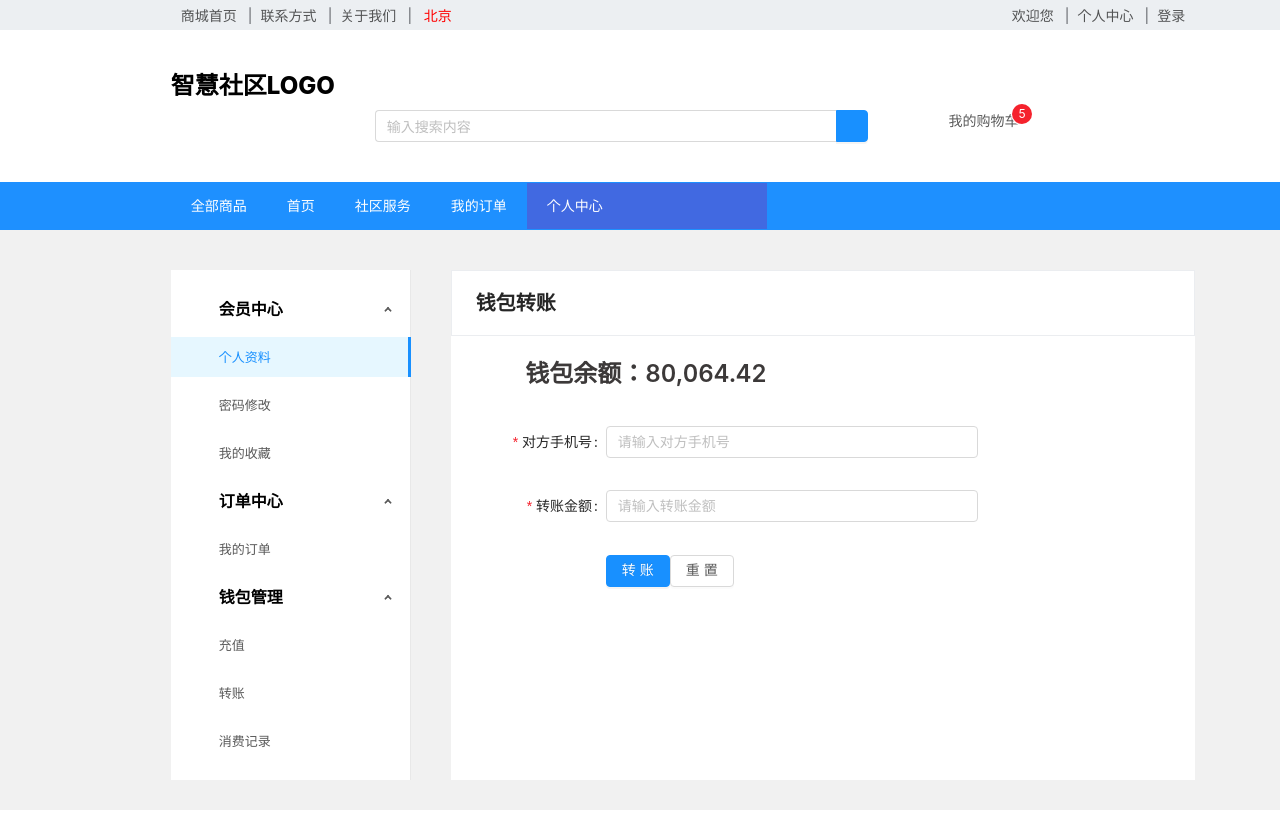
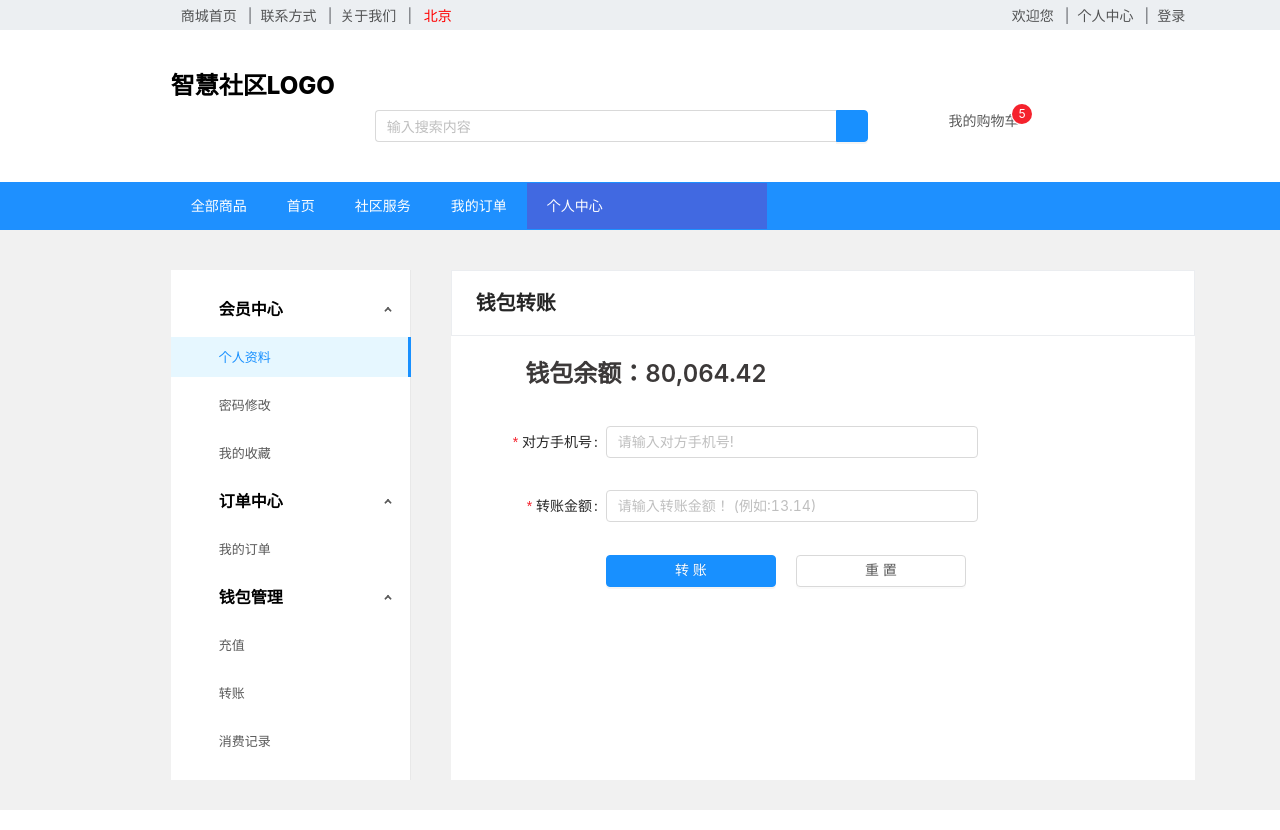
Before and after one commit to SUI5477100/dr_smart_community, a Vue app: page /personalCenter/myTransfer in a window 1280 px wide. Shown: the top 830 px of the page. Built offline with nearby package versions, Linux system fonts and the light colour scheme.

Commit message:
feat:转账表单校验

```diff
--- a/src/components/personalCenterComponents/myRecharge.vue
+++ b/src/components/personalCenterComponents/myRecharge.vue
@@ -96,9 +96,11 @@ export default {
         handleSelectChange(value) {
             console.log(value);
         },
+        // 重置表单项
         handleReset() {
-            this.form.resetFields(); // 重置表单项
+            this.form.resetFields();
         },
+        // 控制充值弹框显隐
         showModal(e) {
             e.preventDefault();
             this.form.validateFields((err) => {
--- a/src/components/personalCenterComponents/myTransfer.vue
+++ b/src/components/personalCenterComponents/myTransfer.vue
@@ -5,61 +5,78 @@
             <div>钱包余额：</div>
             <div>80,064.42</div>
         </div>
-        <a-form :form="form">
-            <a-form-item :label-col="formItemLayout.labelCol" :wrapper-col="formItemLayout.wrapperCol" label="对方手机号">
-                <a-input v-decorator="['phone',{ rules: [{ required: true, message: '请输入对方手机号！' }] },]" placeholder="请输入对方手机号" />
+        <a-form :form="form" :label-col="{ span: 5 }" :wrapper-col="{ span: 12 }" @submit="handleSubmit">
+            <a-form-item label="对方手机号">
+                <a-input
+                    v-decorator="['phone', { rules: [{ required: true, message: '请输入对方手机号!' }, { validator: this.checkPhone }] }]"
+                    placeholder="请输入对方手机号!" />
             </a-form-item>
-            <a-form-item :label-col="formItemLayout.labelCol" :wrapper-col="formItemLayout.wrapperCol" label="转账金额">
-                <a-input v-decorator="['amount',{ rules: [{ required: true, message: '请输入转账金额！' }] },]" placeholder="请输入转账金额" />
+            <a-form-item label="转账金额">
+                <a-input
+                    v-decorator="['amount', { rules: [{ required: true, message: '请输入转账金额!' }, { validator: this.checkAmount }] }]"
+                    placeholder="请输入转账金额！ (例如:13.14)" />
             </a-form-item>
-            <a-form-item :label-col="formTailLayout.labelCol" :wrapper-col="formTailLayout.wrapperCol">
-                <a-button type="primary" @click="check">
+            <a-form-item :wrapper-col="{ span: 12, offset: 5 }">
+                <a-button type="primary" html-type="submit" style="width:170px;margin-right: 20px;">
                     转账
                 </a-button>
-                <a-button @click="check">
+                <!-- 重置按钮 -->
+                <a-button style="width:170px;" @click="handleReset">
                     重置
                 </a-button>
             </a-form-item>
         </a-form>
-
     </div>
 </template>
 
 <script>
-const formItemLayout = {
-    labelCol: { span: 5 },
-    wrapperCol: { span: 12 },
-};
-const formTailLayout = {
-    labelCol: { span: 5 },
-    wrapperCol: { span: 12, offset: 5 },
-};
+
 export default {
     name: 'MyTransfer', //导出组件名
     data() {
         return {
-            checkNick: false,
-            formItemLayout,
-            formTailLayout,
-            form: this.$form.createForm(this, { name: 'dynamic_rule' }),
+            formLayout: 'horizontal',
+            form: this.$form.createForm(this, { name: 'coordinated' }),
         };
     },
     methods: {
-        check() {
-            this.form.validateFields(err => {
+        handleSubmit(e) {
+            e.preventDefault();
+            this.form.validateFields((err, values, value) => {
                 if (!err) {
-                    console.info('success');
+                    console.log('Received values of form: ', values.amount);
+                    console.log('Received values of form: ', value.amount);
+
                 }
             });
         },
-        handleChange(e) {
-            this.checkNick = e.target.checked;
-            this.$nextTick(() => {
-                this.form.validateFields(['nickname'], { force: true });
-            });
+        // 充值金额校验
+        checkAmount(rule, value, callback) {
+            console.log('value', value)
+            if (value === '0') {
+                return callback(new Error('转账不能为 0 !'))
+            }
+
+            if (!/^\d+(\.\d{1,2})?$/.test(value)) {
+                callback(new Error('转账金额最多包含两位小数!'));
+            } else {
+                callback();
+            }
         },
-    },
-};
+        // 转账电话校验
+        // 转账电话校验
+        checkPhone(rule, value, callback) {
+            // 正则表达式，校验中国大陆的手机号码
+            const regex = /^1[3-9]\d{9}$/;
+            // 测试value是否符合正则表达式
+            if (regex.test(value)) {
+                callback(); // 如果手机号码格式正确，调用callback无参数表示成功
+            } else {
+                callback(new Error('请输入有效的中国大陆手机号码')); // 如果格式不正确，调用callback并传递错误信息
+            }
+        },
+    }
+    };
 </script>
 
 <style scoped lang="less">
```
